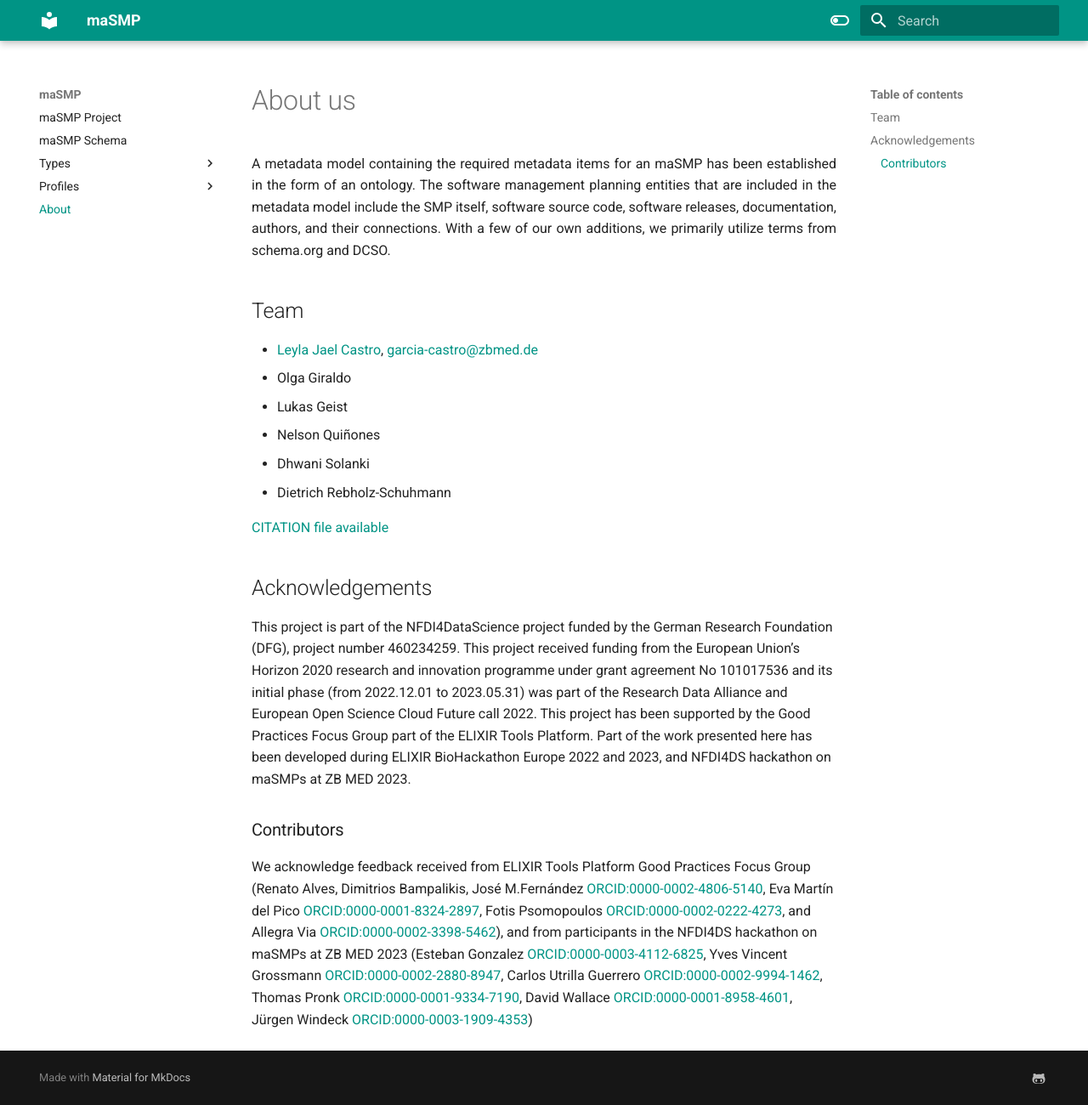
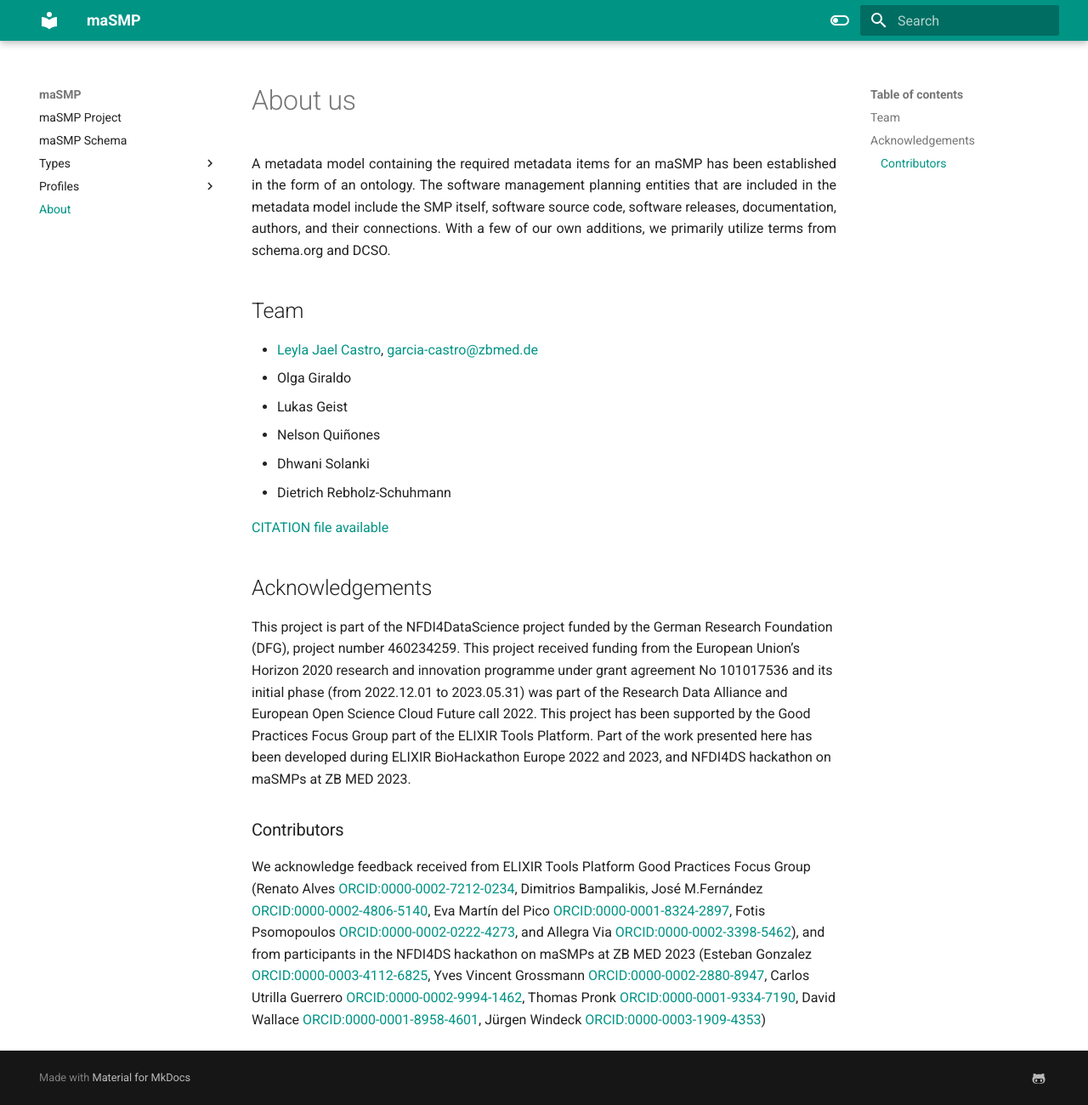
Before and after one commit to zbmed-semtec/maSMPs, an MkDocs documentation site: the page built from docs/about.md, in a window 1280 px wide and 1300 px high. Shown: the whole window at 85% size. Built offline with MkDocs 1.6.1 and Material for MkDocs 9.7.7, drawn with Linux system fonts in a browser that asks for light colours.

Commit message:
Add ORCID to Renato Alves

```diff
--- a/docs/about.md
+++ b/docs/about.md
@@ -17,4 +17,4 @@
 This project is part of the NFDI4DataScience project funded by the German Research Foundation (DFG), project number 460234259. This project received funding from the European Union’s Horizon 2020 research and innovation programme under grant agreement No 101017536 and its initial phase (from 2022.12.01 to 2023.05.31) was part of the Research Data Alliance and European Open Science Cloud Future call 2022. This project has been supported by the Good Practices Focus Group part of the ELIXIR Tools Platform. Part of the work presented here has been developed during ELIXIR BioHackathon Europe 2022 and 2023, and NFDI4DS hackathon on maSMPs at ZB MED 2023.
 
 ### Contributors
-We acknowledge feedback received from ELIXIR Tools Platform Good Practices Focus Group (Renato Alves, Dimitrios Bampalikis, José M.Fernández [ORCID:0000-0002-4806-5140](https://orcid.org/https://orcid.org/0000-0002-4806-5140), Eva Martín del Pico [ORCID:0000-0001-8324-2897](https://orcid.org/0000-0001-8324-2897), Fotis Psomopoulos [ORCID:0000-0002-0222-4273](https://orcid.org/0000-0002-0222-4273), and Allegra Via [ORCID:0000-0002-3398-5462](https://orcid.org/0000-0002-3398-5462)), and from participants in the NFDI4DS hackathon on maSMPs at ZB MED 2023 (Esteban Gonzalez [ORCID:0000-0003-4112-6825](https://orcid.org/0000-0003-4112-6825), Yves Vincent Grossmann [ORCID:0000-0002-2880-8947](https://orcid.org/0000-0002-2880-8947), Carlos Utrilla Guerrero [ORCID:0000-0002-9994-1462](https://orcid.org/), Thomas Pronk [ORCID:0000-0001-9334-7190](https://orcid.org/0000-0001-9334-7190), David Wallace [ORCID:0000-0001-8958-4601](https://orcid.org/0000-0001-8958-4601), Jürgen Windeck [ORCID:0000-0003-1909-4353](https://orcid.org/0000-0003-1909-4353))
+We acknowledge feedback received from ELIXIR Tools Platform Good Practices Focus Group (Renato Alves [ORCID:0000-0002-7212-0234](https://orcid.org/0000-0002-7212-0234), Dimitrios Bampalikis, José M.Fernández [ORCID:0000-0002-4806-5140](https://orcid.org/https://orcid.org/0000-0002-4806-5140), Eva Martín del Pico [ORCID:0000-0001-8324-2897](https://orcid.org/0000-0001-8324-2897), Fotis Psomopoulos [ORCID:0000-0002-0222-4273](https://orcid.org/0000-0002-0222-4273), and Allegra Via [ORCID:0000-0002-3398-5462](https://orcid.org/0000-0002-3398-5462)), and from participants in the NFDI4DS hackathon on maSMPs at ZB MED 2023 (Esteban Gonzalez [ORCID:0000-0003-4112-6825](https://orcid.org/0000-0003-4112-6825), Yves Vincent Grossmann [ORCID:0000-0002-2880-8947](https://orcid.org/0000-0002-2880-8947), Carlos Utrilla Guerrero [ORCID:0000-0002-9994-1462](https://orcid.org/), Thomas Pronk [ORCID:0000-0001-9334-7190](https://orcid.org/0000-0001-9334-7190), David Wallace [ORCID:0000-0001-8958-4601](https://orcid.org/0000-0001-8958-4601), Jürgen Windeck [ORCID:0000-0003-1909-4353](https://orcid.org/0000-0003-1909-4353))
```
